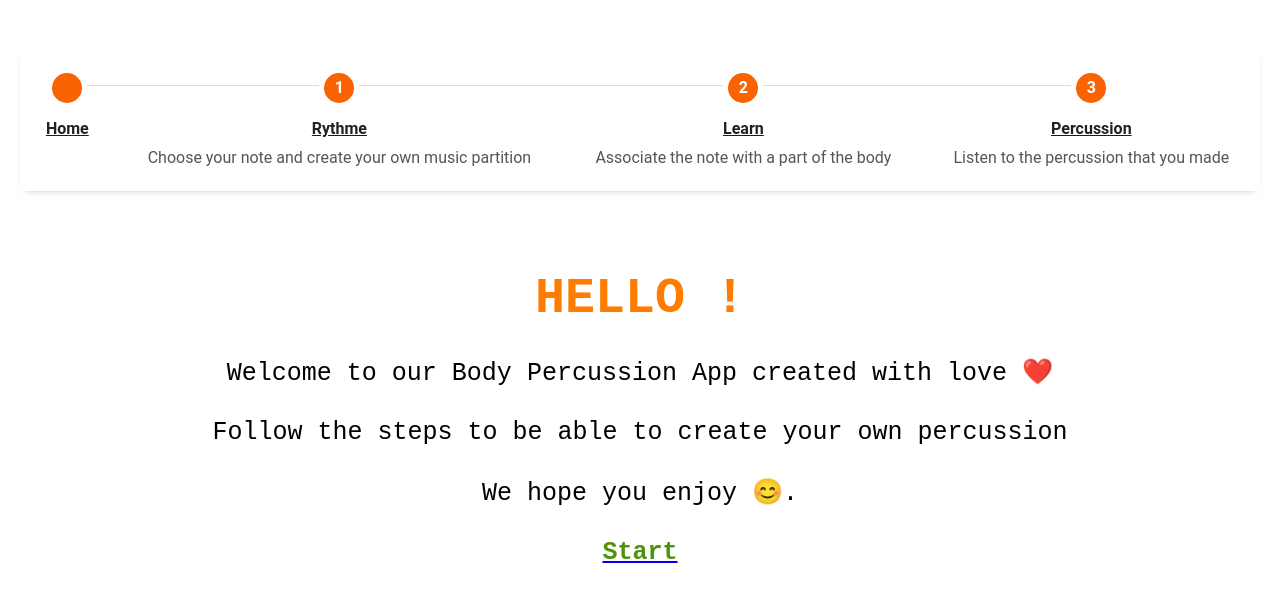
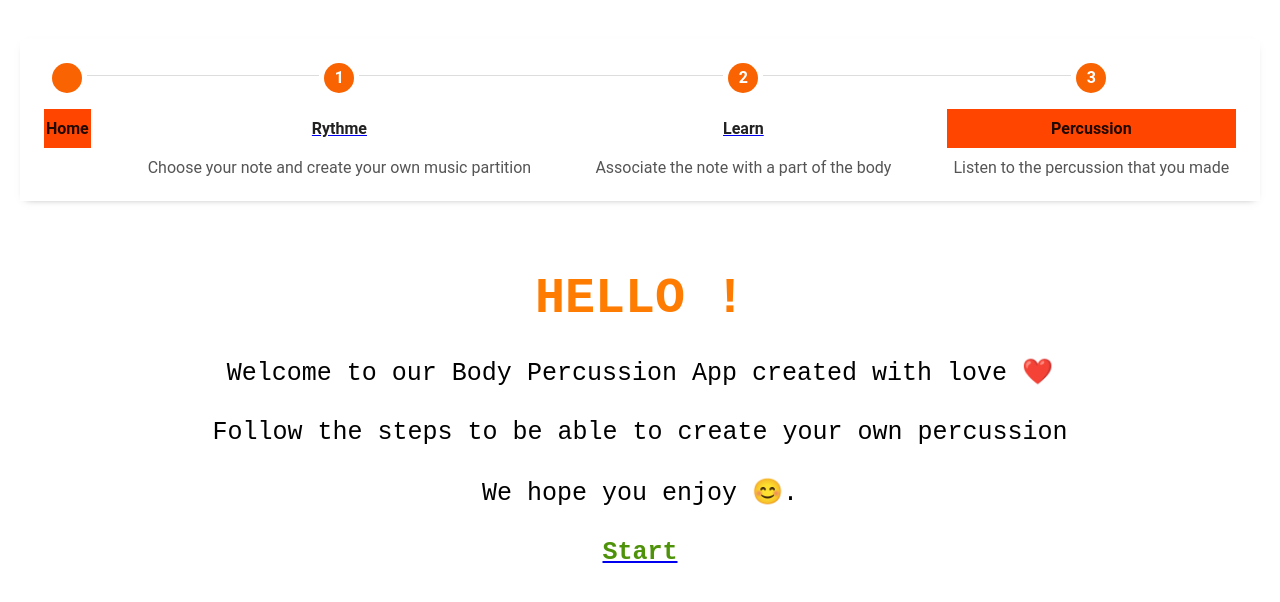
Before and after one commit to SiobanDev/Tchouka-poc, a React (Create React App) app: page / in a window 1280 px wide. Shown: the top 602 px of the page. Built offline with nearby package versions, Linux system fonts and the light colour scheme.

Commit message:
Step-1 Header in progress

```diff
--- a/src/views/Nav.jsx
+++ b/src/views/Nav.jsx
@@ -10,14 +10,14 @@ const Nav = () => {
 
         <div className="md-step active done">
             <div className="md-step-circle"><span>1</span></div>
-            <NavLink activeclassName="selected" to="/"><div className="md-step-title">Home</div></NavLink>
+            <NavLink activeClassName="selected" to="/"><div className="md-step-title">Home</div></NavLink>
             <div className="md-step-bar-left"></div>
             <div className="md-step-bar-right"></div>
         </div>
 
         <div className="md-step active">
             <div className="md-step-circle"><span>1</span></div>
-            <NavLink activeclassName="selected" to="/rythme"><div className="md-step-title">Rythme</div></NavLink>
+            <NavLink activeClassName="selected" to="/rythme"><div className="md-step-title">Rythme</div></NavLink>
             <div className="sous-titre">Choose your note and create your own music partition</div>
             <div className="md-step-bar-left"></div>
             <div className="md-step-bar-right"></div>
@@ -25,7 +25,7 @@ const Nav = () => {
 
         <div className="md-step active">
             <div className="md-step-circle"><span>2</span></div>
-            <NavLink activeclassName="selected" to="/percussions"><div className="md-step-title">Learn</div></NavLink>
+            <NavLink activeClassName="selected" to="/percussions"><div className="md-step-title">Learn</div></NavLink>
             <div className="sous-titre" >Associate the note with a part of the body</div>
             <div className="md-step-bar-left"></div>
             <div className="md-step-bar-right"></div>
@@ -33,7 +33,7 @@ const Nav = () => {
 
         <div className="md-step active">
             <div className="md-step-circle"><span>3</span></div>
-            <NavLink activeclassName="selected" to=""><div className="md-step-title">Percussion</div></NavLink>
+            <NavLink activeClassName="selected" to=""><div className="md-step-title">Percussion</div></NavLink>
             <div className="sous-titre" >Listen to the percussion that you made</div>
             <div className="md-step-bar-left"></div>
             <div className="md-step-bar-right"></div>
--- a/src/views/NavStyle.css
+++ b/src/views/NavStyle.css
@@ -12,9 +12,19 @@ body {
     text-align: center;
     margin-top: 10px;
 }
+.md-step-title{
+	font-size: 40px;
+	text-decoration: none;
+	padding-top: 10px;
+	padding-bottom: 10px;
+}
 .selected .md-step-title{
-	background-color: gray;
-	color: green;
+	background-color: orangered;
+	padding-top: 10px;
+	padding-bottom: 10px;
+}
+.selected{
+	text-decoration: none;
 }
 .md-stepper-horizontal {
     justify-content: center;
```
